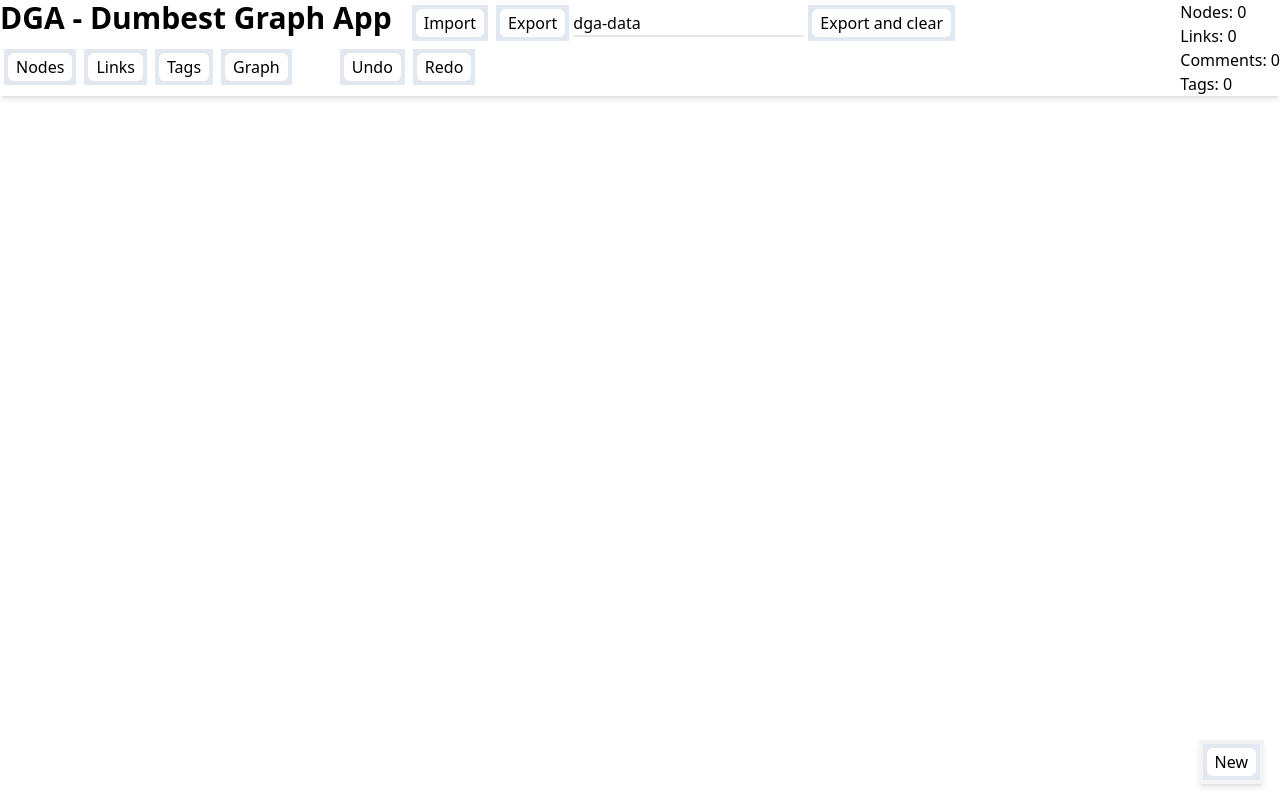
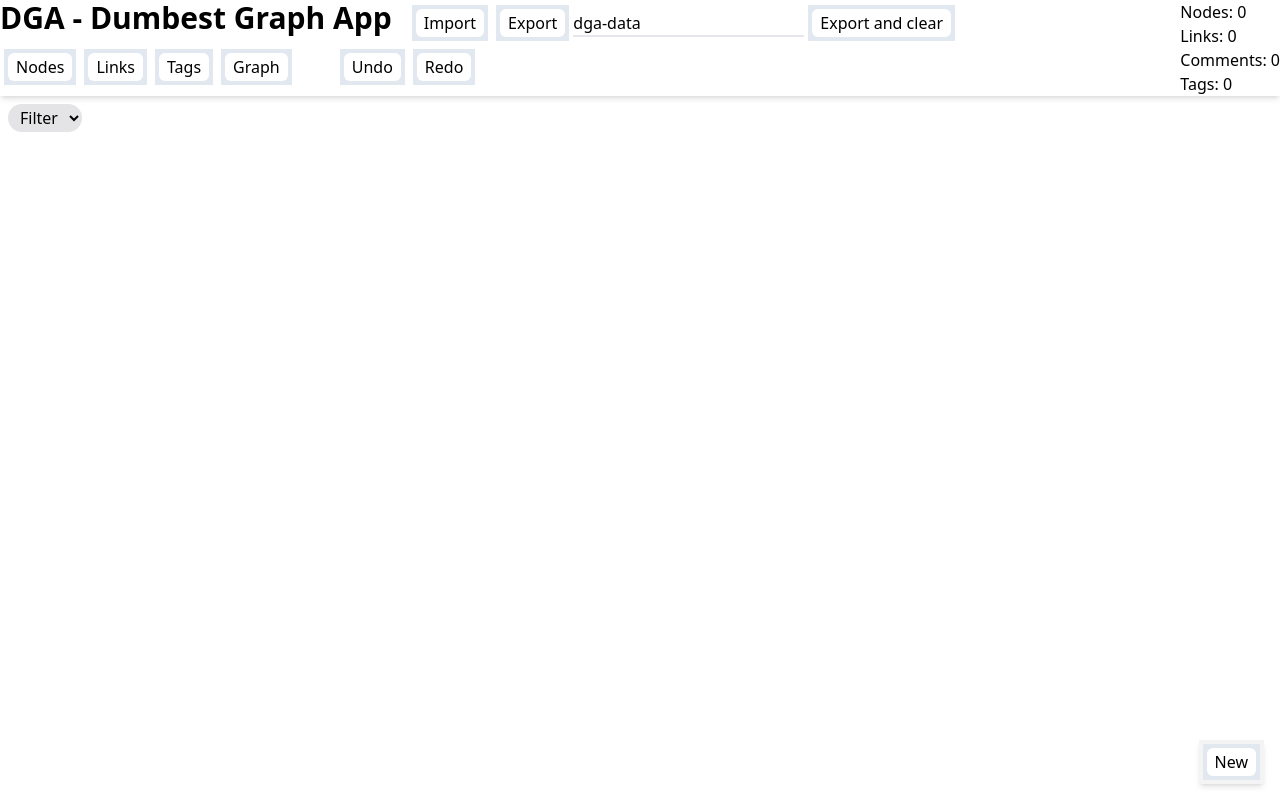
Before and after one commit to George2f/dumbest-graph-app, a React (Vite) app: page /nodes in a window 1280 px wide. Built offline with nearby package versions, Linux system fonts and the light colour scheme.

Commit message:
feat(dga): add filtering to node list

```diff
--- a/src/modules/node/NodeListModule/NodeListModule.tsx
+++ b/src/modules/node/NodeListModule/NodeListModule.tsx
@@ -2,17 +2,75 @@ import { useGraph } from '../../../providers/GraphProvider';
 import { useHistory } from '../../../providers/HistoryProvider';
 import DeleteNodeCommand from '../../../Command/DeleteNodeCommand';
 import NodeListItem from './components/NodeListItem';
-import { useMemo } from 'react';
+import { useMemo, useState } from 'react';
+import TagPill from '../../../components/TagPill';
+import Button from '../../../components/Button';
+import clsx from 'clsx';
 
 export default function NodeListModule() {
     const graph = useGraph();
     const history = useHistory();
+    const [filterTags, setFilterTags] = useState<number[]>([]);
+    const [isFilterCross, setIsFilterCross] = useState<boolean>(false);
 
     const displayedNodes = useMemo(() => {
-        return graph.nodes.filter(() => true);
-    }, [graph]);
+        return graph.nodes.filter((node) => {
+            if (filterTags.length === 0) {
+                return true;
+            }
+
+            if (isFilterCross) {
+                return filterTags.every((tagId) => node.tags.includes(tagId));
+            }
+
+            return node.tags.some((tagId) => filterTags.includes(tagId));
+        });
+    }, [graph.nodes, filterTags, isFilterCross]);
 
     return (
+        <>
+            <div className=" ml-2 mt-2 flex flex-row flex-wrap gap-1.5">
+                {filterTags.length > 0 ? (
+                    <Button
+                        className={clsx('px-4 py-0', {
+                            ['bg-green-300']: isFilterCross,
+                        })}
+                        onClick={() => setIsFilterCross((prev) => !prev)}>
+                        Must have all
+                    </Button>
+                ) : null}
+                {filterTags.map((tagId) => (
+                    <TagPill
+                        key={tagId}
+                        tag={graph.getTag(tagId)!}
+                        onDelete={() => {
+                            setFilterTags(
+                                filterTags.filter((tag) => tag !== tagId)
+                            );
+                        }}
+                    />
+                ))}
+                <select
+                    className="rounded-full bg-zinc-200 px-2 py-0.5 hover:bg-zinc-200  active:bg-zinc-300"
+                    onChange={(e) => {
+                        setFilterTags([
+                            ...filterTags,
+                            Number.parseInt(e.target.value),
+                        ]);
+                    }}
+                    value="">
+                    {graph.tags
+                        .filter((tag) => !filterTags.includes(tag.id))
+                        .map((tag) => (
+                            <option key={tag.id} value={tag.id}>
+                                {tag.name}
+                            </option>
+                        ))}
+                    <option value={''}>
+                        {filterTags.length === 0 ? 'Filter' : 'Add Filter tag'}
+                    </option>
+                </select>
+            </div>
             <ul className="grid grid-cols-1 gap-2 overflow-y-auto md:grid-cols-2 lg:grid-cols-3">
                 {displayedNodes.map((node) => (
                     <li key={node.id}>
@@ -32,5 +90,6 @@ export default function NodeListModule() {
                     </li>
                 ))}
             </ul>
+        </>
     );
 }
--- a/src/pages/index.tsx
+++ b/src/pages/index.tsx
@@ -17,12 +17,12 @@ export default function Root({ children }: { children: ReactNode }) {
         <>
             <div className="flex h-full flex-col overflow-y-hidden">
                 <Header />
+                <div className="relative overflow-y-scroll">{children}</div>
                 <NewElementFloater
                     onNewLinkClick={() => setIsNewLinkModalOpen(true)}
                     onNewNodeClick={() => setIsNewNodeModalOpen(true)}
                     onNewTagClick={() => setIsNewTagModalOpen(true)}
                 />
-                <div className="overflow-y-scroll">{children}</div>
                 <Modal
                     isOpen={isNewNodeModalOpen}
                     onDismiss={() => setIsNewNodeModalOpen(false)}>
```
Also changed, not shown: 1 other file (tests, documents, lock files or other folders). Lines whose indentation alone changed are shown as unchanged.
